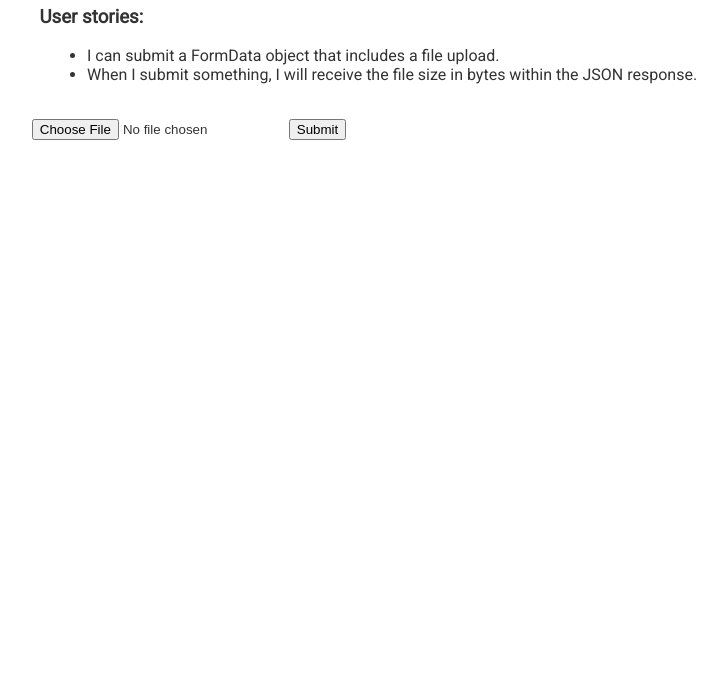
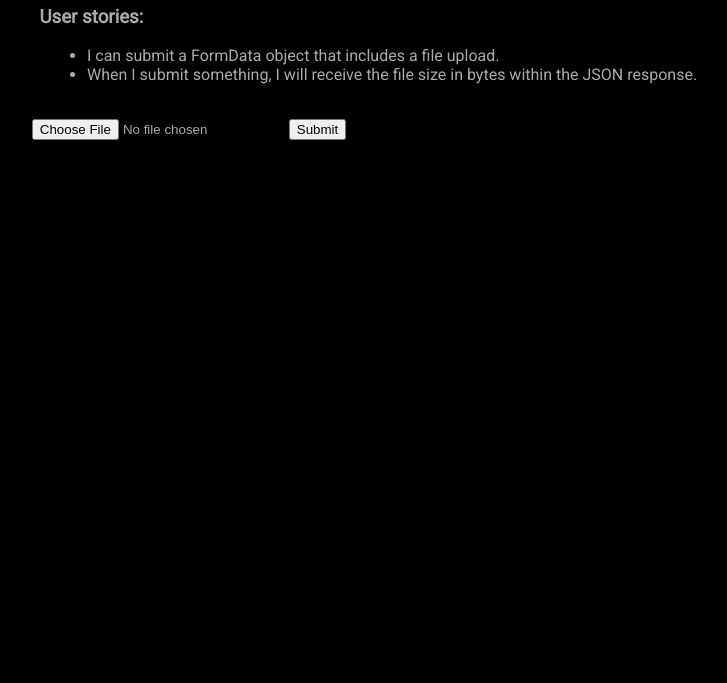
Before and after one commit to Rock-son/fcc-file-metadata-service, a website: page public/index.html in a window 1280 px wide. Shown: the part 117-800 px from the top of the page, without its empty margins (229-956 px from the left). Drawn offline with Linux system fonts and the light colour scheme.

Commit message:
changed bkg-color

```diff
--- a/public/style.css
+++ b/public/style.css
@@ -1,8 +1,11 @@
+body {
+    background-color: #000;
+}
 .container {
     margin: 2% auto;
     width: 60%;
     min-height: 100%;
-            color: #333;
+    color: #aaa;
     font-family: 'Roboto', Colibri, sans-serif;
 }
 code {
```
Lines whose indentation alone changed are shown as unchanged.
